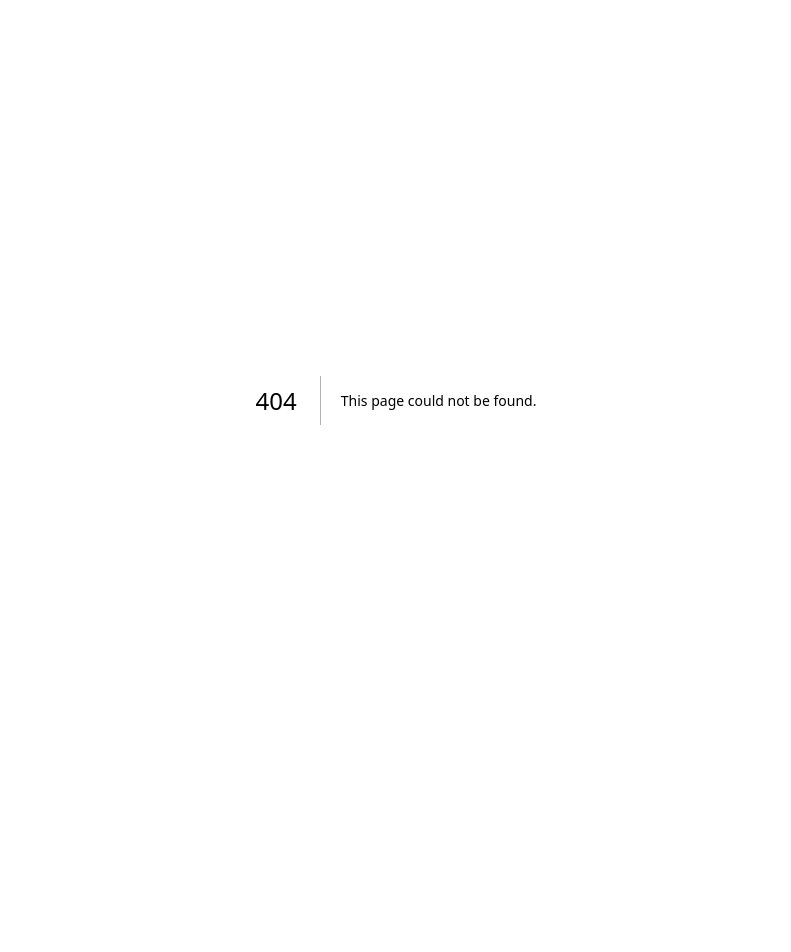
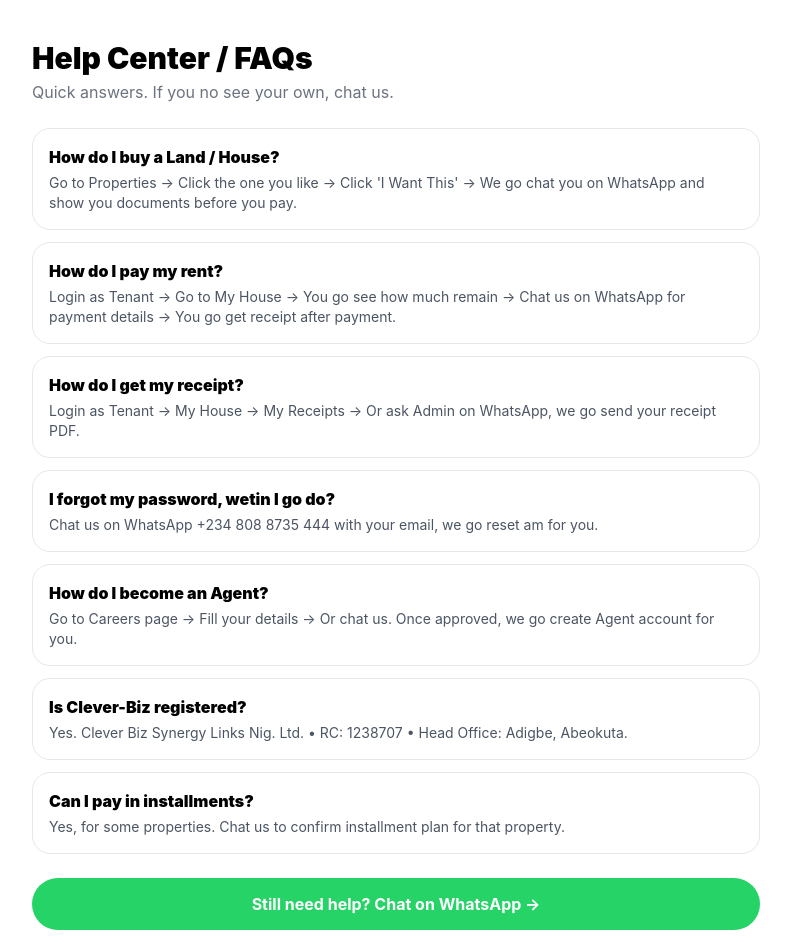
Before and after one commit to Habeebullahi7/CleverBiz-Synergy, a Next.js app: page /help in a window 1280 px wide. Before the commit this address had no page. Shown: the top 952 px of the page, without its empty margins (244-1035 px from the left). Before the commit the page ends 800 px from the top, so only its background shows below. Built offline with nearby package versions, Linux system fonts and the light colour scheme.

Commit message:
Add Help Center page with FAQs and contact link

```diff
--- /dev/null
+++ b/app/help/page.tsx
@@ -0,0 +1,30 @@
+import Footer from "@/components/Footer";
+export default function Help() {
+  const faqs = [
+    ["How do I buy a Land / House?", "Go to Properties → Click the one you like → Click 'I Want This' → We go chat you on WhatsApp and show you documents before you pay."],
+    ["How do I pay my rent?", "Login as Tenant → Go to My House → You go see how much remain → Chat us on WhatsApp for payment details → You go get receipt after payment."],
+    ["How do I get my receipt?", "Login as Tenant → My House → My Receipts → Or ask Admin on WhatsApp, we go send your receipt PDF."],
+    ["I forgot my password, wetin I go do?", "Chat us on WhatsApp +234 808 8735 444 with your email, we go reset am for you."],
+    ["How do I become an Agent?", "Go to Careers page → Fill your details → Or chat us. Once approved, we go create Agent account for you."],
+    ["Is Clever-Biz registered?", "Yes. Clever Biz Synergy Links Nig. Ltd. • RC: 1238707 • Head Office: Adigbe, Abeokuta."],
+    ["Can I pay in installments?", "Yes, for some properties. Chat us to confirm installment plan for that property."],
+  ];
+  return (
+    <div className="min-h-screen bg-white">
+      <div className="max-w-3xl mx-auto px-5 py-10">
+        <h1 className="text-3xl font-black">Help Center / FAQs</h1>
+        <p className="text-gray-500 mt-1">Quick answers. If you no see your own, chat us.</p>
+        <div className="space-y-3 mt-6">
+          {faqs.map(([q, a]) => (
+            <div key={q} className="border rounded-[18px] p-4">
+              <p className="font-black">{q}</p>
+              <p className="text-sm text-gray-600 mt-1">{a}</p>
+            </div>
+          ))}
+        </div>
+        <a href="https://wa.me/2348088735444?text=Hello Clever-Biz, I need help" target="_blank" className="block text-center bg-[#25D366] text-white font-bold py-3.5 rounded-full mt-6">Still need help? Chat on WhatsApp →</a>
+      </div>
+      <Footer />
+    </div>
+  );
+        }
```
